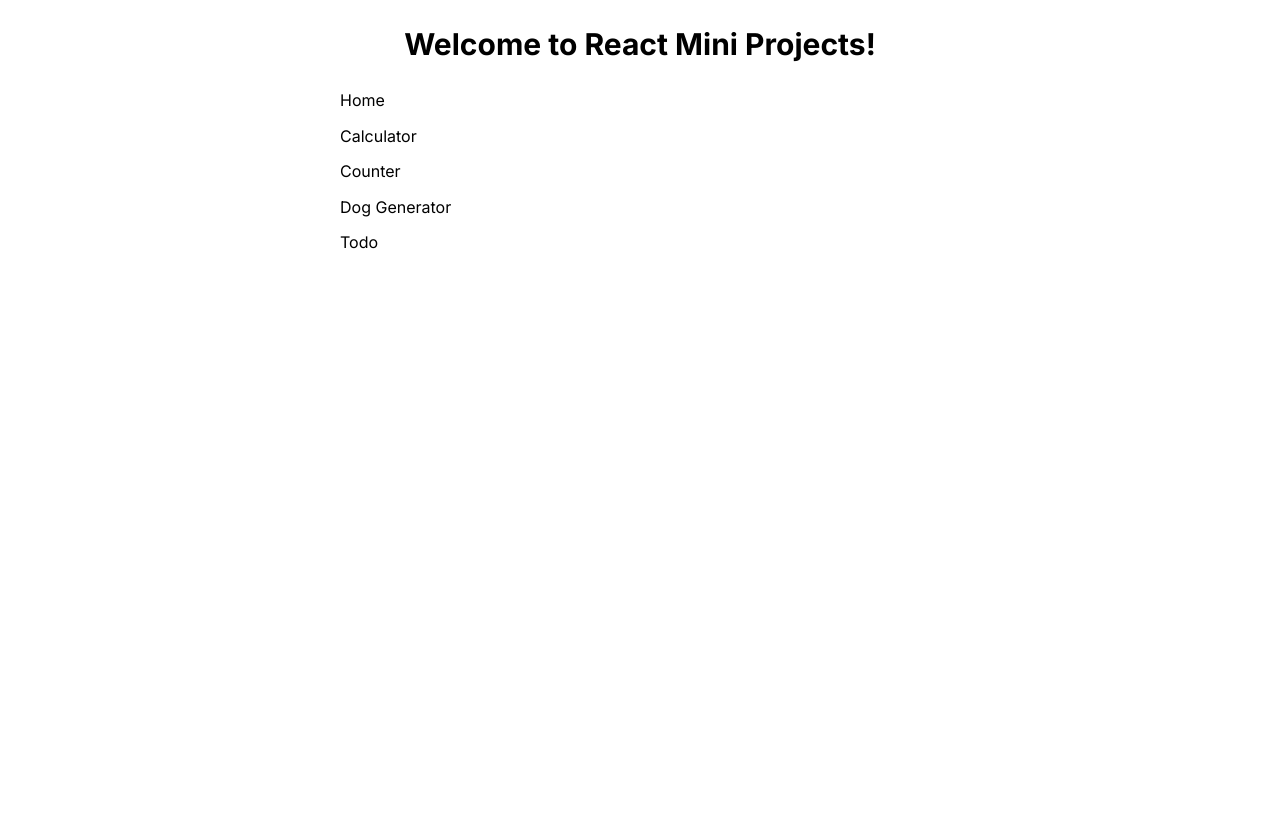
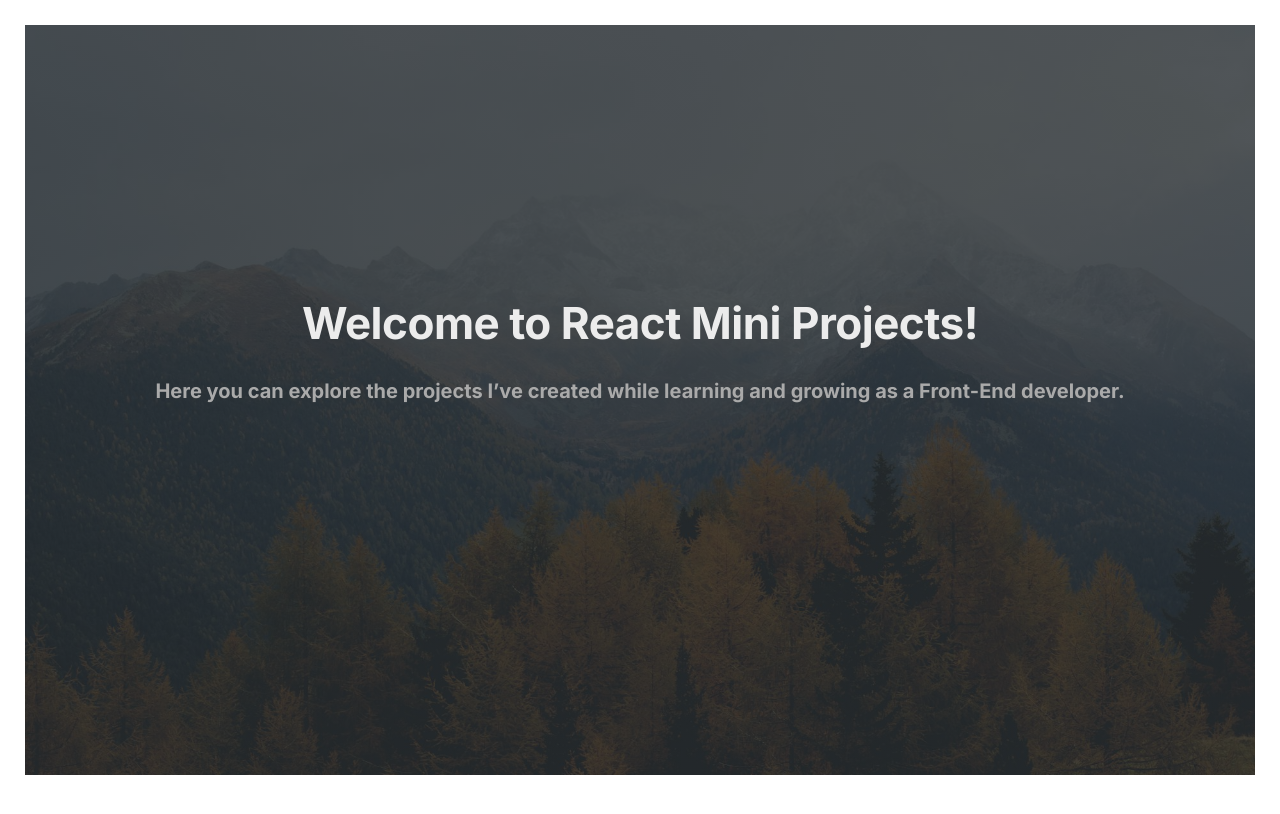
Before and after one commit to priscillahaibara/react-mini-projects, a React (Create React App) app: page /#/ in a window 1280 px wide. Shown: the top 814 px of the page. Built offline with nearby package versions, Linux system fonts and the light colour scheme.

Commit message:
feat: add homepage layout

```diff
--- a/src/App.js
+++ b/src/App.js
@@ -1,21 +1,23 @@
 import { HashRouter as Router, Routes, Route, Link } from "react-router-dom";
+import Homepage from "./pages/Homepage.js";
 import Calculator from "./basics/calculator/App.js";
 import Counter from "./basics/counter/App.js";
 import DogGenerator from "./api/dog-generator/App.js";
 import Todo from "./basics/todo/App.js";
 
+
 export default function App() {
   return (
     <Router>
       <Routes>
-        <Route path="/" element={<h1 style={{textAlign: 'center', margin: '2rem', fontSize: '3rem'}}>Welcome to React Mini Projects!</h1>} />
+        <Route path="/" element={<Homepage />} />
         <Route path="/calculator" element={<Calculator />} />
         <Route path="/counter" element={<Counter />} />
         <Route path="/dog-generator" element={<DogGenerator/>}/>
         <Route path="/todo" element={<Todo />} />
       </Routes>
 
-      <div style={{height: '100vh'}}>
+      {/* <div style={{height: '100vh'}}>
         <ul style={{ display: 'flex', flexDirection: 'column', gap: '1rem', maxWidth: '60rem', margin: '0 auto', cursor: 'pointer' }}>
           <li style={{fontSize: '1.6rem'}}><Link to="/">Home</Link></li>
           <li style={{fontSize: '1.6rem'}}><Link to="/calculator">Calculator</Link></li>
@@ -23,7 +25,7 @@ export default function App() {
           <li style={{fontSize: '1.6rem'}}><Link to="/dog-generator">Dog Generator</Link></li>
           <li style={{fontSize: '1.6rem'}}><Link to="/todo">Todo</Link></li>
         </ul>
-      </div>
+      </div> */}
     </Router>
   );
 }
--- a/src/index.css
+++ b/src/index.css
@@ -8,7 +8,13 @@
  RESETS AND GLOBAL STYLES
  *************************************/
 
-@import url('https://fonts.googleapis.com/css2?family=Inter:wght@400;500;600;700&display=swap');
+@import url("https://fonts.googleapis.com/css2?family=Inter:wght@400;500;600;700&display=swap");
+
+:root {
+  --color-light--1: #aaa;
+  --color-light--2: #ececec;
+  --color-light--3: #d6dee0;
+}
 
 * {
   padding: 0;
@@ -22,15 +28,18 @@ html {
 }
 
 body {
-    font-family: 'Inter', sans-serif;
-    font-weight: 400;
-    line-height: 1.6;
+  font-family: "Inter", sans-serif;
+  font-weight: 400;
+  line-height: 1.6;
+  color: var(--color-light--2);
 }
 
-ul, li {
+ul,
+li {
   list-style: none;
 }
 
-a, button {
-    all: unset;
+a,
+button {
+  all: unset;
 }
--- /dev/null
+++ b/src/pages/Homepage.js
@@ -0,0 +1,14 @@
+import styles from "./Homepage.module.css";
+
+function Homepage() {
+  return (
+    <main className={styles.homepage}>
+      <section>
+        <h1>Welcome to React Mini Projects!</h1>
+        <h2>Here you can explore the projects I’ve created while learning and growing as a Front-End developer.</h2>
+      </section>
+    </main>
+  );
+}
+
+export default Homepage;
--- /dev/null
+++ b/src/pages/Homepage.module.css
@@ -0,0 +1,32 @@
+.homepage {
+  height: calc(100vh - 5rem);
+  margin: 2.5rem;
+  background-image: linear-gradient(
+      rgba(36, 42, 46, 0.8),
+      rgba(36, 42, 46, 0.8)
+    ),
+    url("../../public/bg.jpg");
+background-size: cover;
+background-position: center;
+padding: 2.5rem 5rem;
+}
+
+.homepage section {
+    display: flex;
+    flex-direction: column;
+    justify-content: center;
+    align-items: center;
+    text-align: center;
+    height: 85%;
+    gap: 1.6em;
+}
+
+.homepage h1 {
+    font-size: 4.4rem;
+    letter-spacing: -0.5px;
+}
+
+.homepage h2 {
+    font-size: 2rem;
+    color: var(--color-light--1);
+}
```
Also changed, not shown: public/bg.jpg (added).
